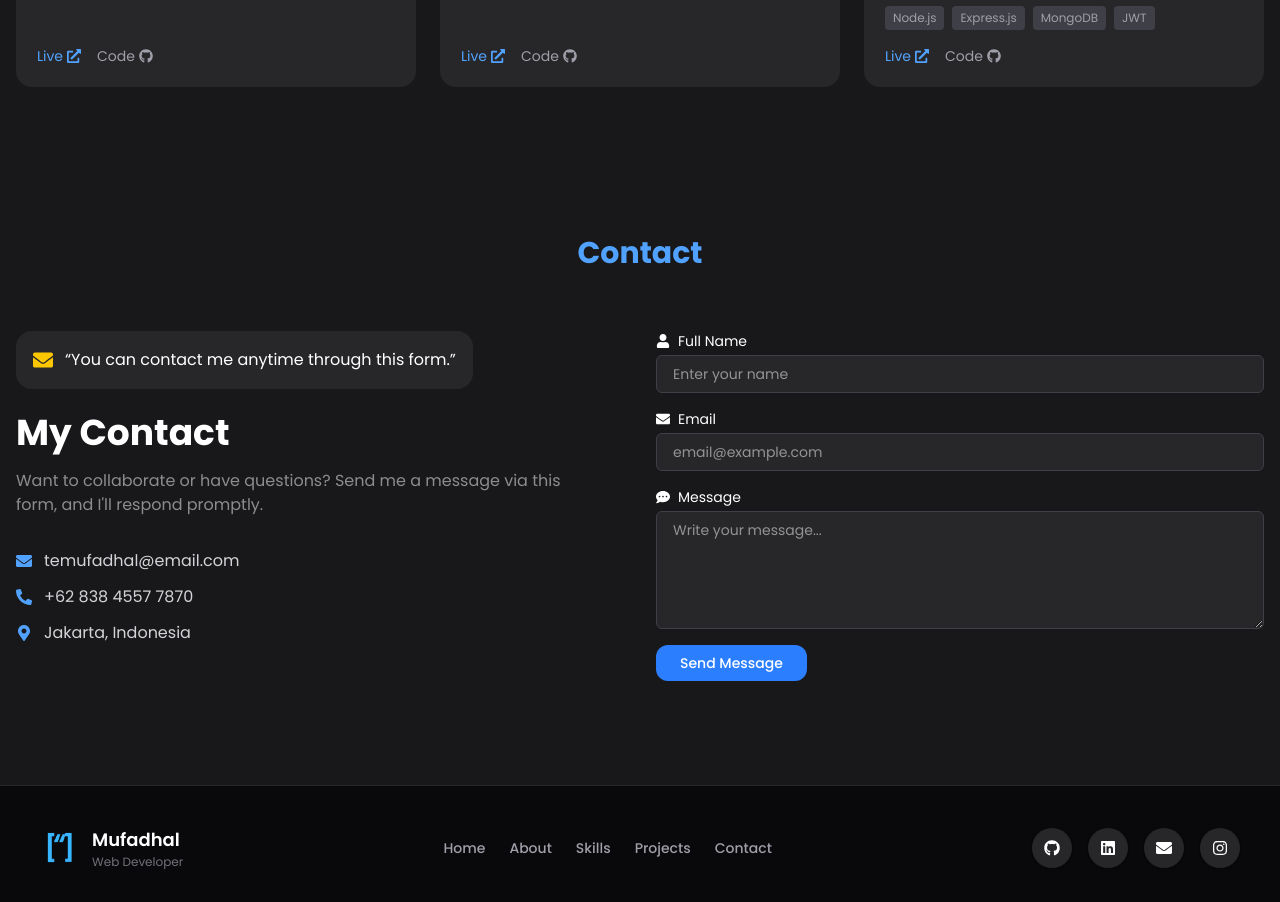
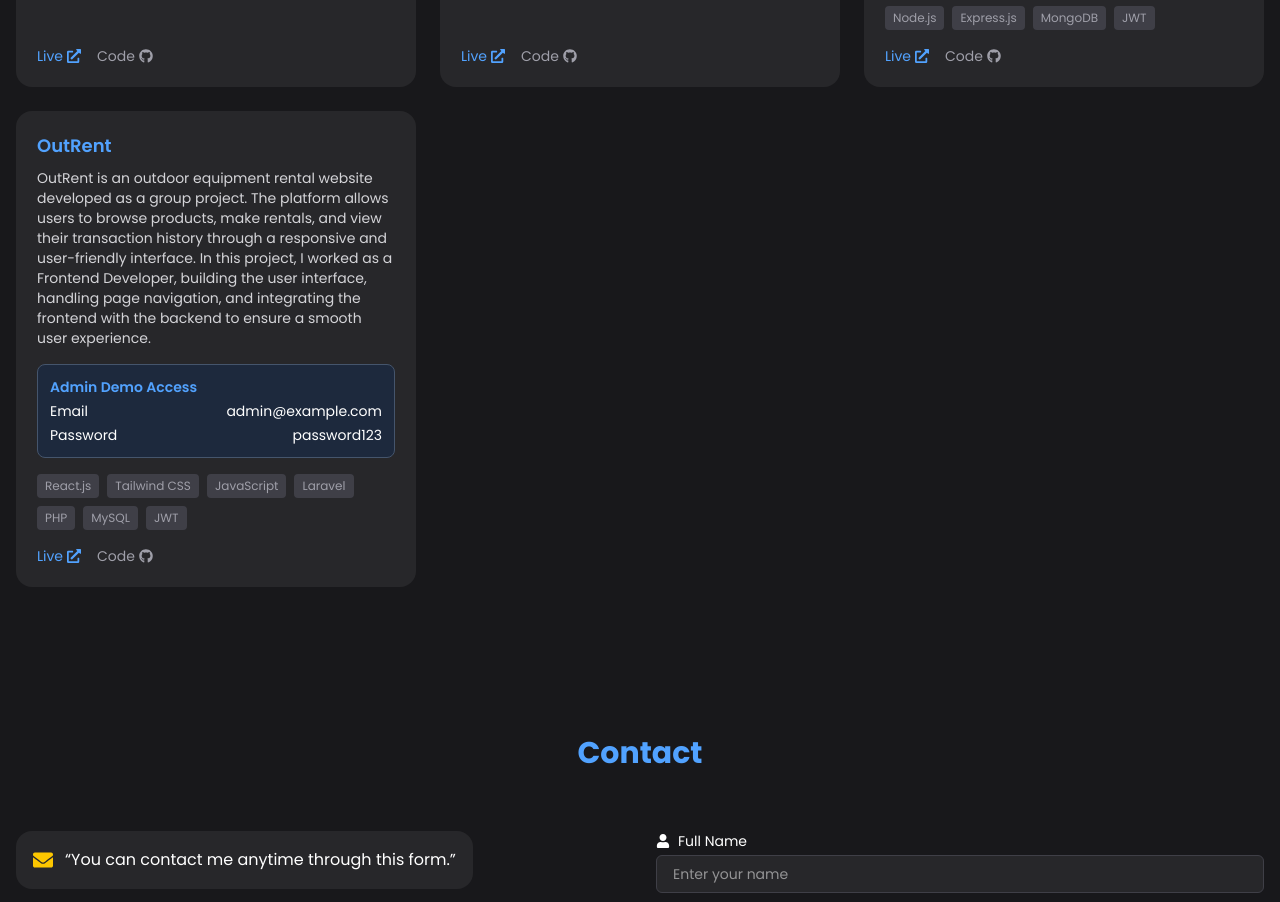
Before and after one commit to Mufadhal27/portfolio-mufadhal, a React (Vite) app: page / in a window 1280 px wide. Shown: the part 2531-3433 px from the top of the page. Built offline with nearby package versions, Linux system fonts and the light colour scheme.

Commit message:
project baru

```diff
--- a/src/components/Projects.jsx
+++ b/src/components/Projects.jsx
@@ -21,9 +21,20 @@ const projects = [
     title: "Medisia Clinic Website",
     description:
       "Clinic website equipped with AI chatbot to answer health questions such as symptoms and diseases. Built using React.js and Tailwind CSS on the frontend, and Node.js, Express.js, and MongoDB on the backend. The chatbot is integrated with Google's Gemini API to provide real-time responses.",
-    tech: ["React.js", "Tailwind CSS","JavaScript", "Gemini API", "Node.js", "Express.js", "MongoDB", "JWT"],
+    tech: ["React.js", "Tailwind CSS", "JavaScript", "Gemini API", "Node.js", "Express.js", "MongoDB", "JWT"],
     link: "https://klinik-app-frontend.vercel.app",
     repo: "https://github.com/Mufadhal27/klinik-app-frontend"
+  },
+  {
+  title: "OutRent",
+  description: `OutRent is an outdoor equipment rental website developed as a group project. The platform allows users to browse products, make rentals, and view their transaction history through a responsive and user-friendly interface. In this project, I worked as a Frontend Developer, building the user interface, handling page navigation, and integrating the frontend with the backend to ensure a smooth user experience.`,
+  demo: {
+    email: "admin@example.com",
+    password: "password123"
+  },
+  tech: ["React.js", "Tailwind CSS", "JavaScript", "Laravel", "PHP", "MySQL", "JWT"],
+  link: "https://outrent-sibm3.karyakreasi.id/",
+  repo: "https://github.com/sabrina-smrna/project-nfa-25"
   }
 
 ];
@@ -53,6 +64,21 @@ function Projects() {
             <div>
               <h3 className="font-semibold text-lg mb-2 text-blue-400">{project.title}</h3>
               <p className="text-sm text-zinc-300 mb-3">{project.description}</p>
+              {project.demo && (
+                <div className="mt-4 mb-4 p-3 rounded-lg bg-slate-800 border border-slate-600 text-sm space-y-1">
+                  <p className="font-semibold text-blue-400">
+                    Admin Demo Access
+                  </p>
+                  <div className="flex justify-between">
+                    <span>Email</span>
+                    <span>{project.demo.email}</span>
+                  </div>
+                  <div className="flex justify-between">
+                    <span>Password</span>
+                    <span>{project.demo.password}</span>
+                  </div>
+                </div>
+              )}
               <div className="flex flex-wrap gap-2 text-xs text-zinc-400 mb-4">
                 {project.tech.map((t, i) => (
                   <span key={i} className="bg-zinc-700 px-2 py-1 rounded">{t}</span>
```
